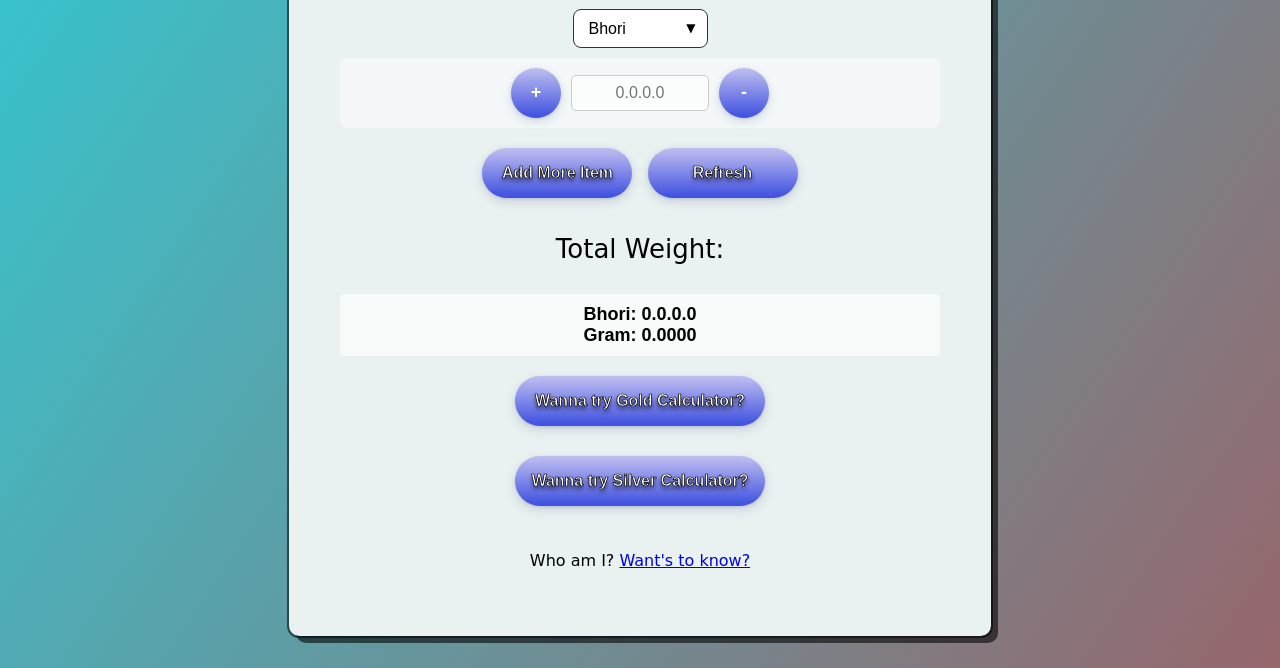
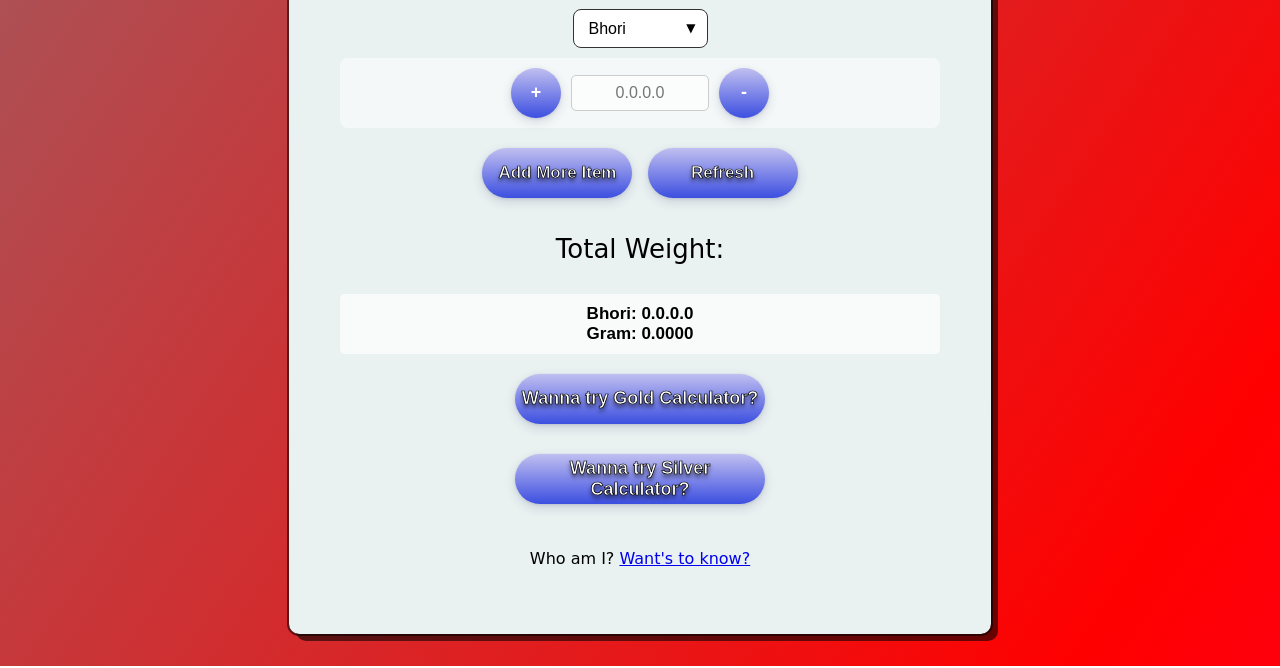
Before and after one commit to Apurbo326/Gold-Silver-Calculator-New-Version-, a plain HTML site: page weight-calculator.html in a window 1280 px wide. Shown: the part 200-868 px from the top of the page. Drawn offline with Linux system fonts and the light colour scheme; a web font is replaced by a local one.

Commit message:
MInor Bug Fixed on weight calculator!

```diff
--- a/weight-calculator.html
+++ b/weight-calculator.html
@@ -3,7 +3,7 @@
 <head>
 <meta charset="UTF-8">
 <meta name="viewport" content="width=device-width, initial-scale=1.0">
-<title>Gold-Calculator-APURBO_KARMOKAR</title>
+<title>Weight-Calculator-APURBO_KARMOKAR</title>
 <link rel="icon" href="Images/Gold.png">
 <link rel="stylesheet" href="https://fonts.googleapis.com/css2?family=Protest+Riot&display=swap">
 <link rel="stylesheet" href="https://fonts.googleapis.com/css2?family=Long+Cang&display=swap">
@@ -21,6 +21,26 @@ body {
    0%{background-position:0% 82%}
    50%{background-position:100% 19%}
    100%{background-position:0% 82%}
+}
+
+/* Mobile optimization */
+@media only screen and (max-width: 767px) {
+    body {
+        background-size: 1200% 1200%;
+        animation: rainbow 10s ease infinite;
+    }
+}
+
+@keyframes rainbow {
+    0% {
+        background-position: 0% 50%;
+    }
+    50% {
+        background-position: 100% 50%;
+    }
+    100% {
+        background-position: 0% 50%;
+    }
 }
 
 h1 {
@@ -103,7 +123,7 @@ button.plus:hover, button.minus:hover {
 #totalWeight {
     margin-top: 30px;
     font-family: "Anta", sans-serif;
-    font-size: 18px;
+    font-size: 17px;
     font-weight: bold;
     padding: 10px;
     border-radius: 5px;
@@ -118,7 +138,7 @@ button.plus:hover, button.minus:hover {
     color: #ffffff;
     -webkit-text-stroke: .7px #000000;
     text-shadow: 0px 3px 4px rgba(0, 0, 0, 0.683);
-    font-size: 16px;
+    font-size: 17px;
     height: 50px;
     width: 150px;
     border-radius: 50px;
@@ -139,7 +159,7 @@ button.plus:hover, button.minus:hover {
     color: #ffffff;
     -webkit-text-stroke: .7px #000000;
     text-shadow: 0px 3px 4px rgba(0, 0, 0, 0.683);
-    font-size: 16px;
+    font-size: 18px;
     height: 50px;
     width: 250px;
     border-radius: 50px;
@@ -344,7 +364,7 @@ document.querySelectorAll('.item-row').forEach(attachRowEvents);
 document.getElementById('addItem').addEventListener('click', ()=>{
     const row=document.createElement('div');
     row.className='item-row';
-    row.innerHTML='<button class="plus">+</button><input type="text" class="weightInput"><button class="minus">-</button>';
+    row.innerHTML='<button class="plus">+</button><input type="tel" pattern="[0-9.]*" inputmode="decimal" class="weightInput"> <button class="minus">-</button>';
     itemsContainer.appendChild(row);
     const input=row.querySelector('.weightInput');
     input.placeholder = unitSelect.value==='bhori'?'0.0.0.0':'0.00';
```
